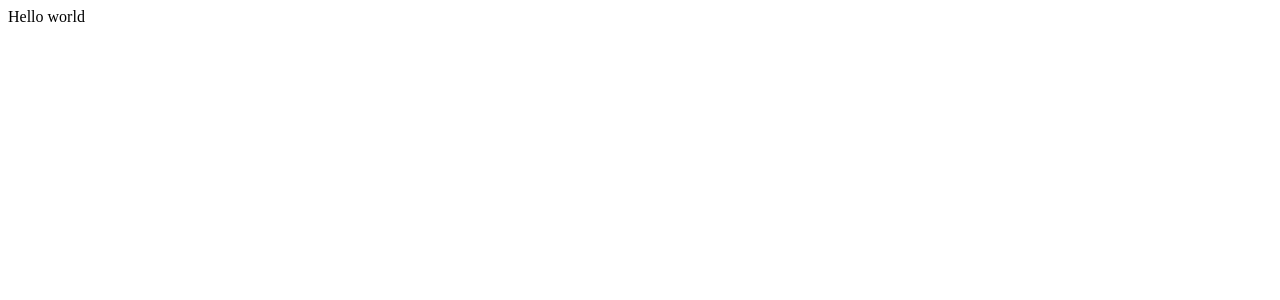
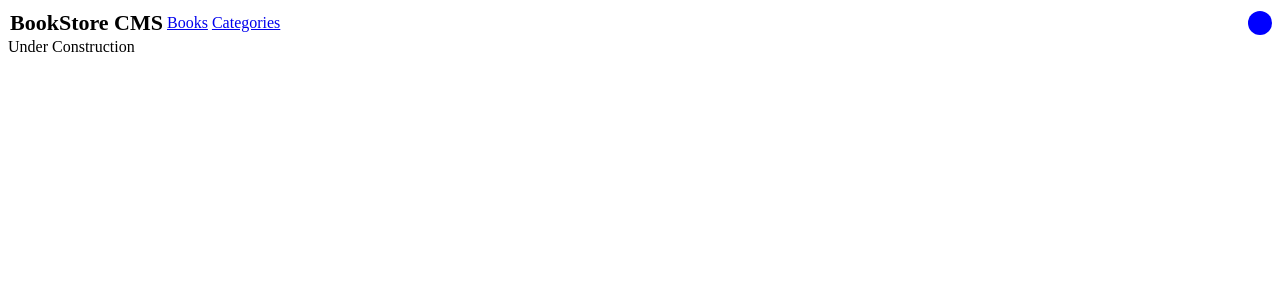
Before and after one commit to DyaryRaoof/book-store-react, a React (Create React App) app: page /categories in a window 1280 px wide. Shown: the top 300 px of the page. Built offline with nearby package versions, Linux system fonts and the light colour scheme.

Commit message:
Add Header component with minimal styles

```diff
--- a/package.json
+++ b/package.json
@@ -8,6 +8,8 @@
     "@testing-library/user-event": "^12.1.10",
     "react": "^17.0.2",
     "react-dom": "^17.0.2",
+    "react-redux": "^7.2.6",
+    "react-router-dom": "^5.3.0",
     "react-scripts": "4.0.3",
     "web-vitals": "^1.0.1"
   },
--- a/src/components/App.js
+++ b/src/components/App.js
@@ -1,7 +1,20 @@
-function App() {
-  return (
-    <div>Hello world</div>
-  );
-}
+import { BrowserRouter as Router, Route, Switch } from 'react-router-dom';
+import Books from './Books';
+import Categories from './Categories';
+import Header from './Header';
+
+const App = () => (
+  <Router>
+    <Header />
+    <Switch>
+      <Route exact path="/">
+        <Books />
+      </Route>
+      <Route exact path="/categories">
+        <Categories />
+      </Route>
+    </Switch>
+  </Router>
+);
 
 export default App;
--- /dev/null
+++ b/src/components/Books.js
@@ -0,0 +1,7 @@
+function Books() {
+  return (
+    <div>Hello world</div>
+  );
+}
+
+export default Books;
--- /dev/null
+++ b/src/components/Categories.js
@@ -0,0 +1,7 @@
+function Categories() {
+  return (
+    <div>Under Construction</div>
+  );
+}
+
+export default Categories;
--- /dev/null
+++ b/src/components/Header.css
@@ -0,0 +1,23 @@
+.header-wrapper {
+  width: 100%;
+  display: flex;
+  justify-content: space-between;
+  align-items: center;
+}
+
+.header-wrapper > * {
+  padding: 2px;
+}
+
+.profile {
+  background-color: blue;
+  min-width: 20px;
+  min-height: 20px;
+  border-radius: 100%;
+  margin-left: auto;
+}
+
+.logo {
+  font-weight: bold;
+  font-size: 22px;
+}
--- /dev/null
+++ b/src/components/Header.js
@@ -0,0 +1,13 @@
+import { NavLink } from 'react-router-dom';
+import './Header.css';
+
+const Header = () => (
+  <div className="header-wrapper">
+    <span className="logo">BookStore CMS</span>
+    <NavLink exact to="/" activeClassName="activated-link">Books</NavLink>
+    <NavLink exact to="/categories" activeClassName="activated-link">Categories</NavLink>
+    <div className="profile" />
+  </div>
+);
+
+export default Header;
```
Also changed, not shown: 1 other file (tests, documents, lock files or other folders).
